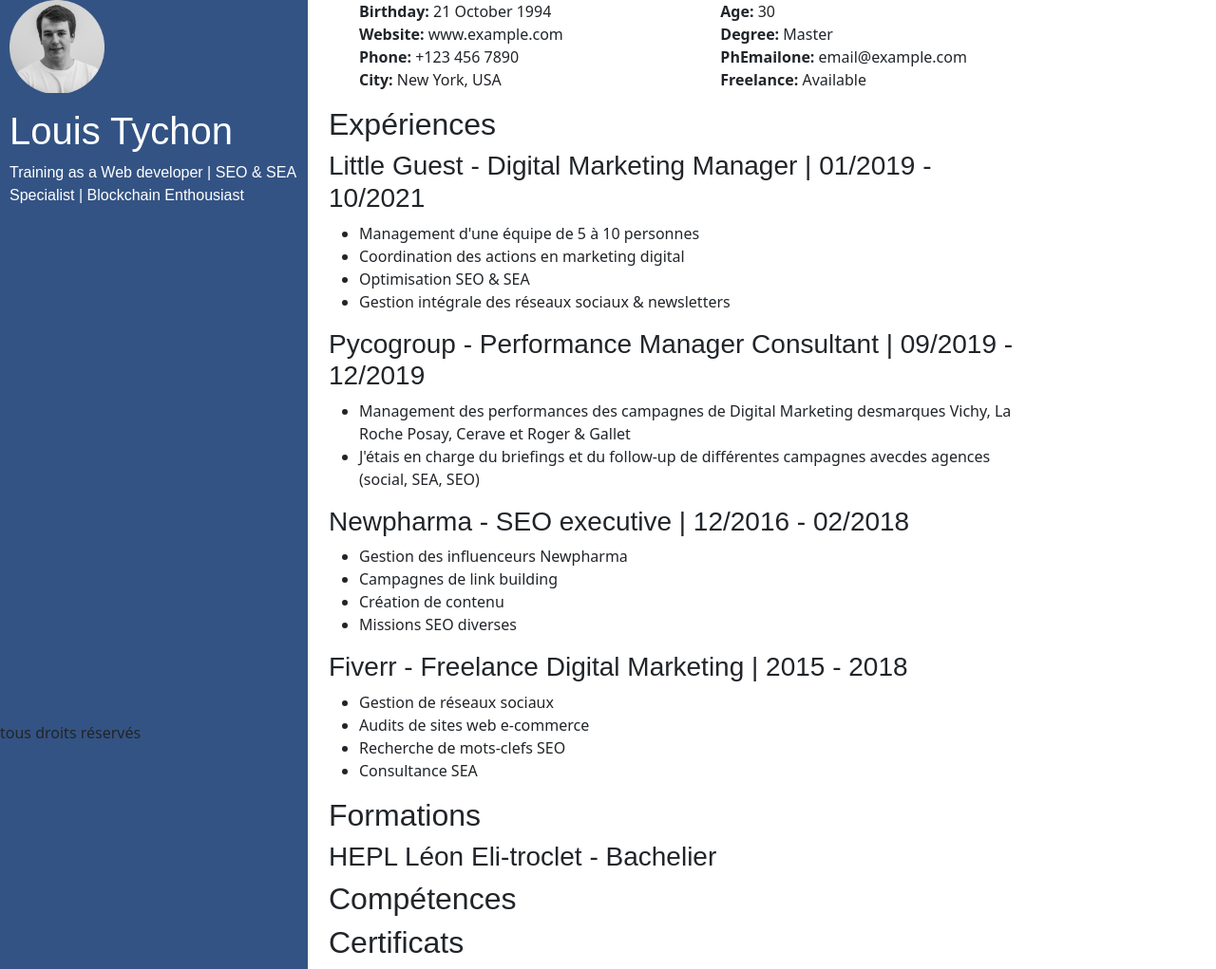
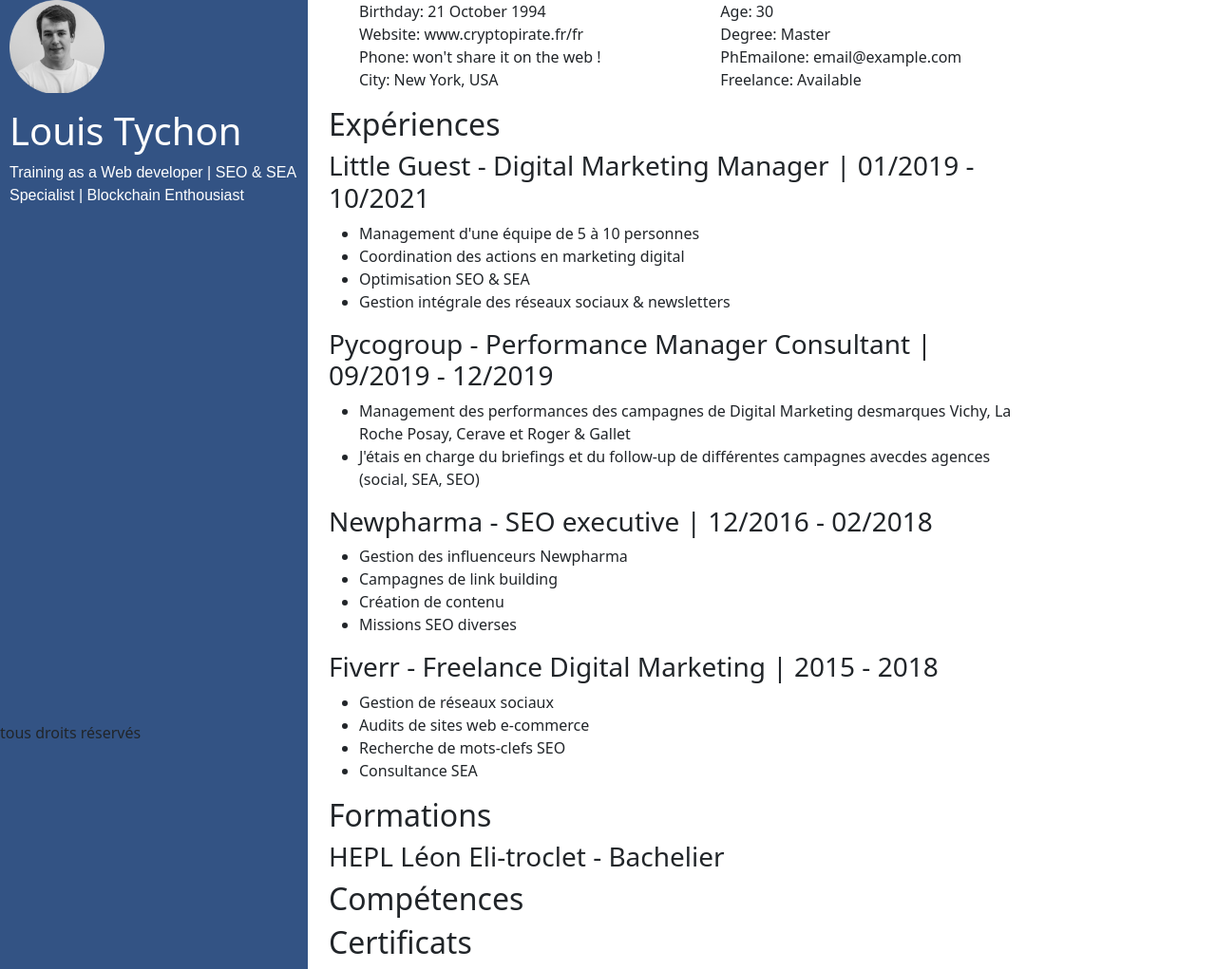
Before and after one commit to louistychon/mycv, a PHP site: page / in a window 1280 px wide. Shown: the whole page at 95% size. Run offline with PHP 8.4, Linux system fonts and the light colour scheme.

Commit message:
translation & update

```diff
--- a/cv.css
+++ b/cv.css
@@ -1,10 +1,4 @@
 /*body*/
-
-#container{
-  width:80%;
-  margin-left:auto;
-  margin-right:auto;
-}
 
 @font-face{
     font-family: 'SinkinSan';
@@ -13,13 +7,16 @@
 
 /*navigation*/
 
+body{
+  font-family: 'SinkinSan';
+}
+
 .nav-item{
   display:block;
   border:2px solid grey;
 }
 
 .navbar{
-  font-family: 'SinkinSan', Arial, serif;
   font-size: 1.7em;
 }
 li a{
@@ -33,9 +30,7 @@ nav-item{
 
 /*contenu*/
 
-h1, h2, h3, h4{
-    font-family: 'SinkinSan', Arial, serif;
-}
+
 
 h1{
   color:#ffffff;
--- a/index.php
+++ b/index.php
@@ -13,18 +13,18 @@
       <div class="row">
                   <div class="col-lg-6">
                     <ul>
-                      <li><i class="bullets"></i> <strong>Birthday:</strong> <span>21 October 1994</span></li>
-                      <li><i class="bullets"></i> <strong>Website:</strong> <span>www.example.com</span></li>
-                      <li><i class="bullets"></i> <strong>Phone:</strong> <span>+123 456 7890</span></li>
-                      <li><i class="bullets"></i> <strong>City:</strong> <span>New York, USA</span></li>
+                      <li><i class="bullets"></i> Birthday: 21 October 1994</li>
+                      <li><i class="bullets"></i> Website: www.cryptopirate.fr/fr</li>
+                      <li><i class="bullets"></i> Phone: won't share it on the web !</li>
+                      <li><i class="bullets"></i> City: New York, USA</li>
                     </ul>
                   </div>
                   <div class="col-lg-6">
                     <ul>
-                      <li><i class="bullets"></i> <strong>Age:</strong> <span>30</span></li>
-                      <li><i class="bullets"></i> <strong>Degree:</strong> <span>Master</span></li>
-                      <li><i class="bullets"></i> <strong>PhEmailone:</strong> <span>email@example.com</span></li>
-                      <li><i class="bullets"></i> <strong>Freelance:</strong> <span>Available</span></li>
+                      <li><i class="bullets"></i> Age: 30</li>
+                      <li><i class="bullets"></i> Degree: Master</li>
+                      <li><i class="bullets"></i> PhEmailone: email@example.com</li>
+                      <li><i class="bullets"></i> Freelance: Available</li>
                     </ul>
                   </div>
       </div>
```
